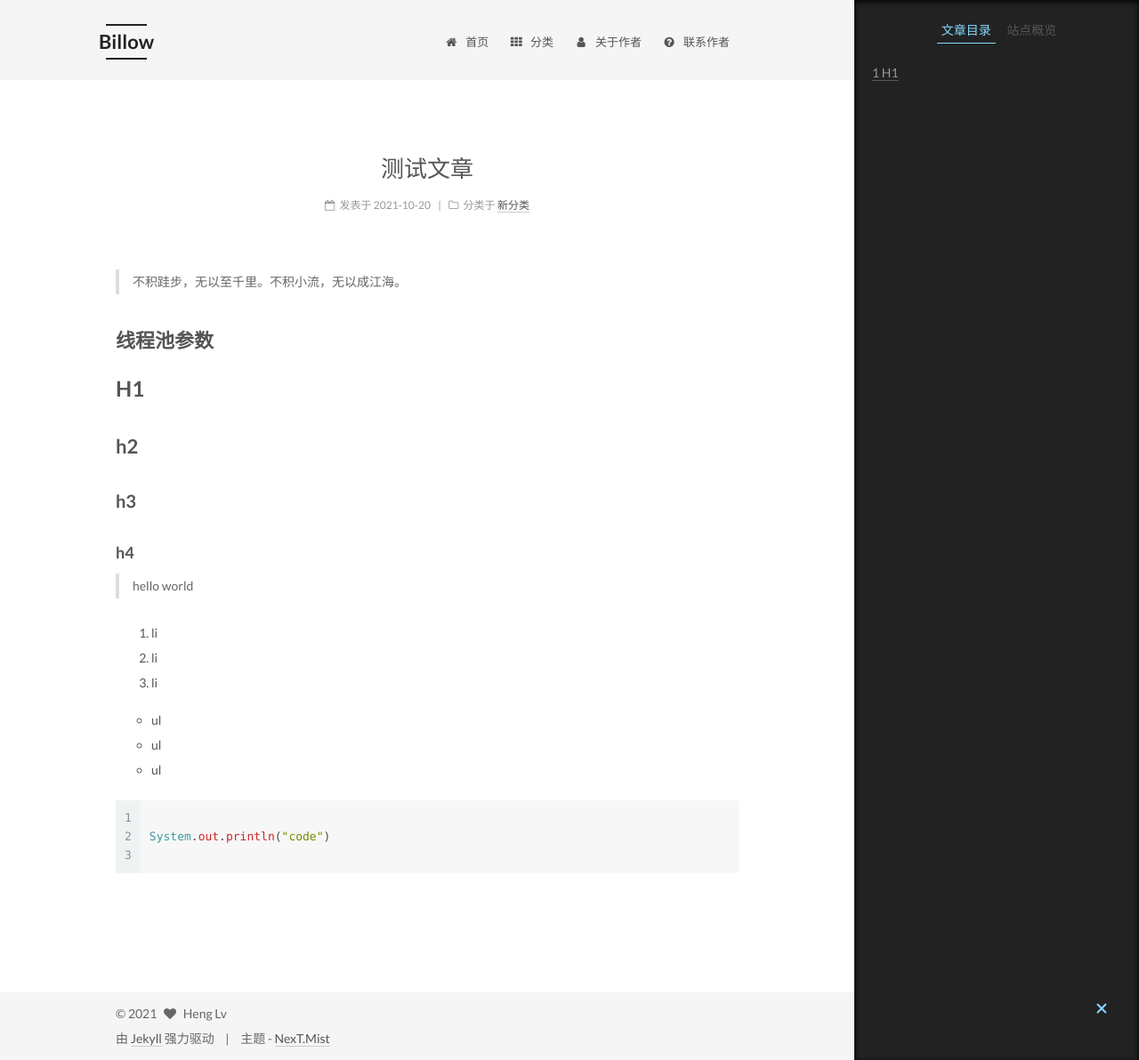
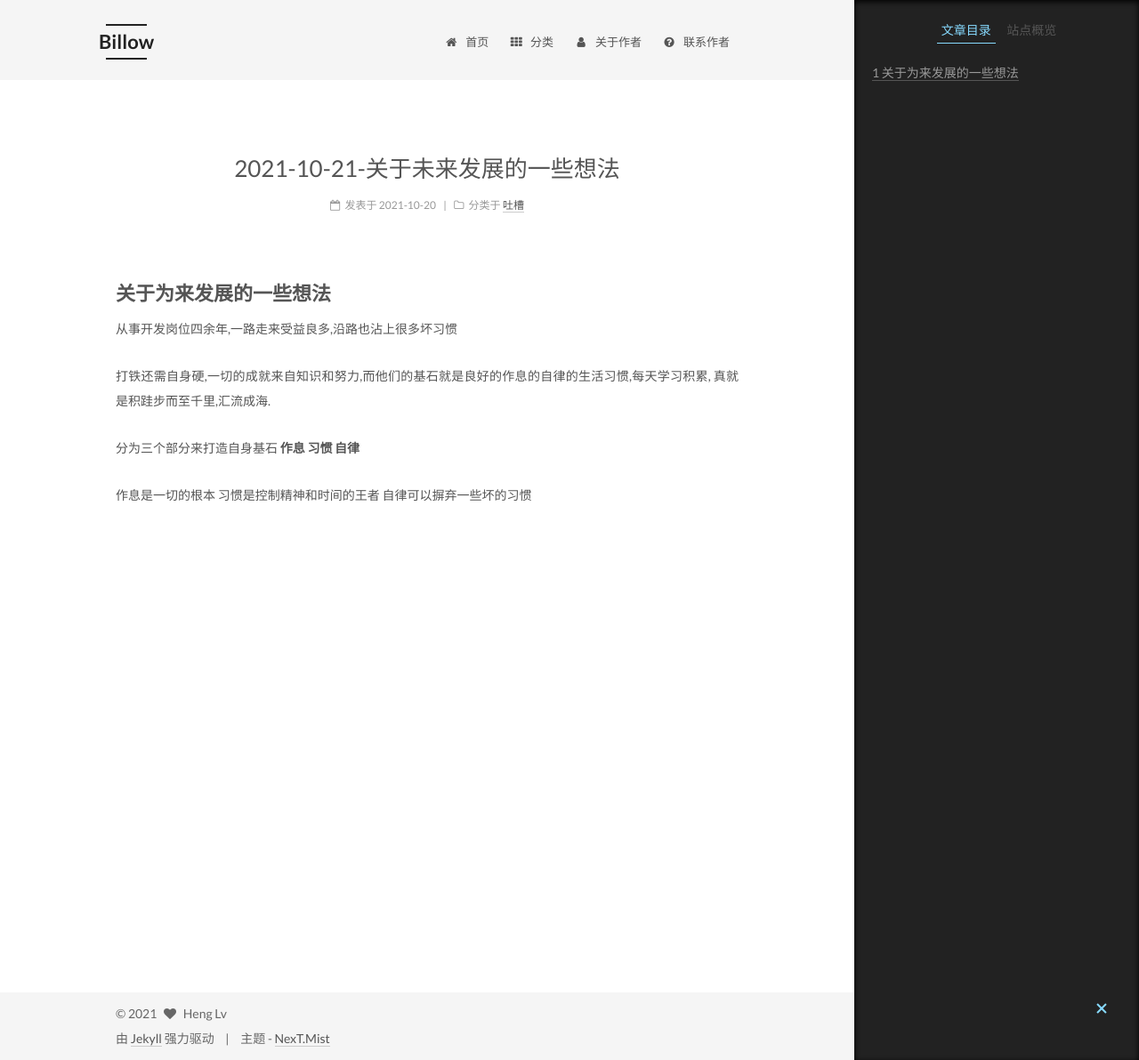
Before and after one commit to LvHeng0104/lvheng0104.github.io, a Jekyll site: the page built from _posts/2021-10-20-blog测试.md, in a window 1280 px wide and 1192 px high. Shown: the whole window at 89% size. Built offline with Jekyll 4.4.1, drawn with Linux system fonts in a browser that asks for light colours; nearby versions of some CDN libraries; library files that are not in the unit come from our copies; comment, search, counter and statistics services are not loaded.

Commit message:
编辑文章

````diff
--- a/_posts/2021-10-20-blog测试.md
+++ b/_posts/2021-10-20-blog测试.md
@@ -1,33 +1,20 @@
 ---
-title: 测试文章
-description: 文章描述
+title: 2021-10-21-关于未来发展的一些想法
+description:
 categories:
-- 新分类
+- 吐槽
 ---
 
 
-> 不积跬步，无以至千里。不积小流，无以成江海。
+## 关于为来发展的一些想法
 
-## 线程池参数
+从事开发岗位四余年,一路走来受益良多,沿路也沾上很多坏习惯
 
+打铁还需自身硬,一切的成就来自知识和努力,而他们的基石就是良好的作息的自律的生活习惯,每天学习积累,
+真就是积跬步而至千里,汇流成海.
 
+分为三个部分来打造自身基石 **作息** **习惯** **自律**
 
-# H1
-## h2
-### h3
-#### h4
-> hello world
-
-1. li
-2. li
-3. li
-
-- ul
-- ul
-- ul
-
-```java
-
-System.out.println("code")
-
-```
+作息是一切的根本
+习惯是控制精神和时间的王者
+自律可以摒弃一些坏的习惯
````
